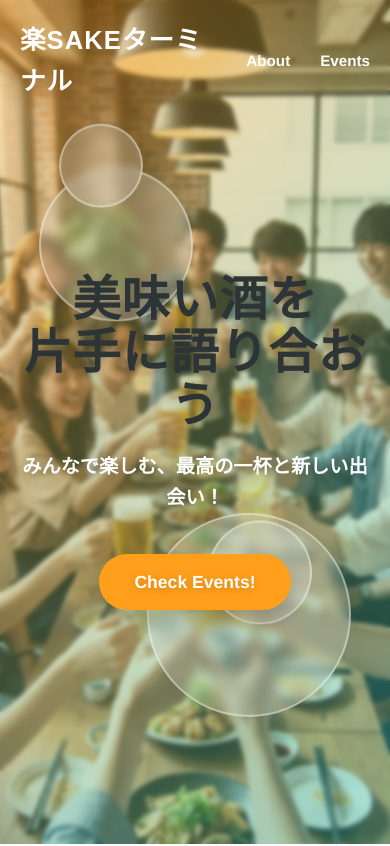
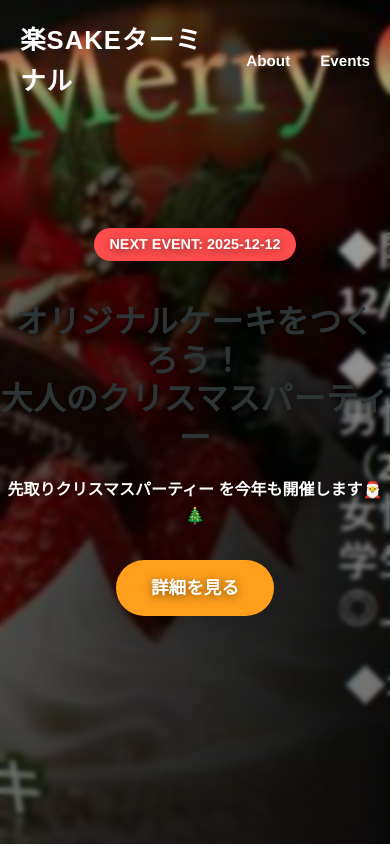
Before and after one commit to ryupro202211-ops/rakusake, a React (Vite) app: page / in a window 390 px wide. Shown: the top 846 px of the page. Built offline with nearby package versions, Linux system fonts and the light colour scheme.

Commit message:
Fix mobile layout: make Hero dynamic and responsive

```diff
--- a/src/components/Hero.jsx
+++ b/src/components/Hero.jsx
@@ -1,6 +1,30 @@
-import React from 'react';
+import React, { useState, useEffect } from 'react';
+import { Link } from 'react-router-dom';
+import { getEvents } from '../utils/storage';
 
 const Hero = () => {
+    const [latestEvent, setLatestEvent] = useState(null);
+
+    useEffect(() => {
+        const fetchLatestEvent = () => {
+            const allEvents = getEvents();
+            const today = new Date().toISOString().split('T')[0];
+
+            // Filter upcoming events
+            const upcoming = allEvents
+                .filter(event => event.date >= today)
+                .sort((a, b) => (a.date || '').localeCompare(b.date || ''));
+
+            if (upcoming.length > 0) {
+                setLatestEvent(upcoming[0]);
+            }
+        };
+
+        fetchLatestEvent();
+        window.addEventListener('storage-update', fetchLatestEvent);
+        return () => window.removeEventListener('storage-update', fetchLatestEvent);
+    }, []);
+
     const heroStyle = {
         height: '100vh',
         display: 'flex',
@@ -8,9 +32,12 @@ const Hero = () => {
         justifyContent: 'center',
         position: 'relative',
         overflow: 'hidden',
-        // Parallax effect
         backgroundAttachment: 'fixed',
     };
+
+    // Fallback static image
+    const defaultBgImage = `${import.meta.env.BASE_URL}images/hero_party.png`;
+    const bgImage = latestEvent?.image || defaultBgImage;
 
     const bgImageStyle = {
         position: 'absolute',
@@ -18,7 +45,7 @@ const Hero = () => {
         left: 0,
         width: '100%',
         height: '100%',
-        backgroundImage: `url(${import.meta.env.BASE_URL}images/hero_party.png)`,
+        backgroundImage: `url(${bgImage})`,
         backgroundSize: 'cover',
         backgroundPosition: 'center',
         zIndex: 0,
@@ -30,8 +57,8 @@ const Hero = () => {
         left: 0,
         right: 0,
         bottom: 0,
-        // Warm, exciting gradient overlay
-        background: 'linear-gradient(135deg, rgba(255, 159, 28, 0.4), rgba(46, 196, 182, 0.4))',
+        // Dark gradient to ensure text readability on any image
+        background: 'linear-gradient(to bottom, rgba(0,0,0,0.3) 0%, rgba(0,0,0,0.6) 100%)',
         zIndex: 1,
         backdropFilter: 'blur(2px)',
     };
@@ -41,33 +68,39 @@ const Hero = () => {
         textAlign: 'center',
         color: '#fff',
         padding: '0 20px',
-        textShadow: '0 2px 10px rgba(0,0,0,0.2)',
+        maxWidth: '800px', // Limit width for better readability on desktop
+        width: '100%',
+        textShadow: '0 2px 10px rgba(0,0,0,0.5)', // Stronger shadow for readability
     };
 
     const titleStyle = {
-        fontSize: 'clamp(3rem, 6vw, 5.5rem)',
+        fontSize: 'clamp(2rem, 5vw, 4.5rem)', // Responsive font size
         marginBottom: '20px',
-        lineHeight: 1.1,
+        lineHeight: 1.2,
         fontFamily: 'var(--font-pop)',
         fontWeight: '800',
+        wordBreak: 'keep-all', // Try to keep words together for Japanese
+        overflowWrap: 'break-word',
     };
 
     const subtitleStyle = {
-        fontSize: 'clamp(1.2rem, 2.5vw, 1.8rem)',
+        fontSize: 'clamp(1rem, 2vw, 1.5rem)',
         fontWeight: 'bold',
-        marginBottom: '40px',
+        marginBottom: '30px',
         display: 'block',
+        lineHeight: 1.6,
     };
 
-    // Pop decorative bubbles
-    const bubbleStyle = {
-        position: 'absolute',
-        borderRadius: '50%',
-        background: 'rgba(255, 255, 255, 0.2)',
-        backdropFilter: 'blur(5px)',
-        border: '2px solid rgba(255,255,255,0.4)',
-        zIndex: 1,
-        animation: 'float 6s ease-in-out infinite',
+    const dateBadgeStyle = {
+        display: 'inline-block',
+        background: '#ff4d4d',
+        color: 'white',
+        padding: '5px 15px',
+        borderRadius: '20px',
+        fontWeight: 'bold',
+        marginBottom: '1rem',
+        fontSize: '0.9rem',
+        boxShadow: '0 4px 10px rgba(0,0,0,0.2)',
     };
 
     return (
@@ -75,14 +108,27 @@ const Hero = () => {
             <div style={bgImageStyle}></div>
             <div style={overlayStyle}></div>
 
-            {/* Decorative Bubbles */}
-            <div style={{ ...bubbleStyle, width: '150px', height: '150px', top: '20%', left: '10%', animationDelay: '0s' }}></div>
-            <div style={{ ...bubbleStyle, width: '80px', height: '80px', top: '15%', left: '15%', animationDelay: '2s' }}></div>
-            <div style={{ ...bubbleStyle, width: '200px', height: '200px', bottom: '15%', right: '10%', animationDelay: '1s' }}></div>
-            <div style={{ ...bubbleStyle, width: '100px', height: '100px', bottom: '25%', right: '20%', animationDelay: '3s' }}></div>
-
             <div className="container" style={contentStyle}>
                 <div className="animate-fade-in">
+                    {latestEvent ? (
+                        <>
+                            <div className="animate-slide-down" style={{ marginBottom: '1rem' }}>
+                                <span style={dateBadgeStyle}>NEXT EVENT: {latestEvent.date}</span>
+                            </div>
+                            <h1 style={titleStyle}>
+                                {latestEvent.title}
+                            </h1>
+                            <span style={subtitleStyle} className="delay-200 animate-slide-right">
+                                {latestEvent.summary}
+                            </span>
+                            <div className="delay-500 animate-fade-in" style={{ marginTop: '2rem' }}>
+                                <Link to={`/events/${latestEvent.id}`} className="btn-primary" style={{ boxShadow: '0 10px 25px rgba(0,0,0,0.2)' }}>
+                                    詳細を見る
+                                </Link>
+                            </div>
+                        </>
+                    ) : (
+                        <>
                             <h1 style={titleStyle}>
                                 美味い酒を<br />
                                 片手に語り合おう
@@ -95,6 +141,8 @@ const Hero = () => {
                                     Check Events!
                                 </a>
                             </div>
+                        </>
+                    )}
                 </div>
             </div>
         </section>
```
Lines whose indentation alone changed are shown as unchanged.
